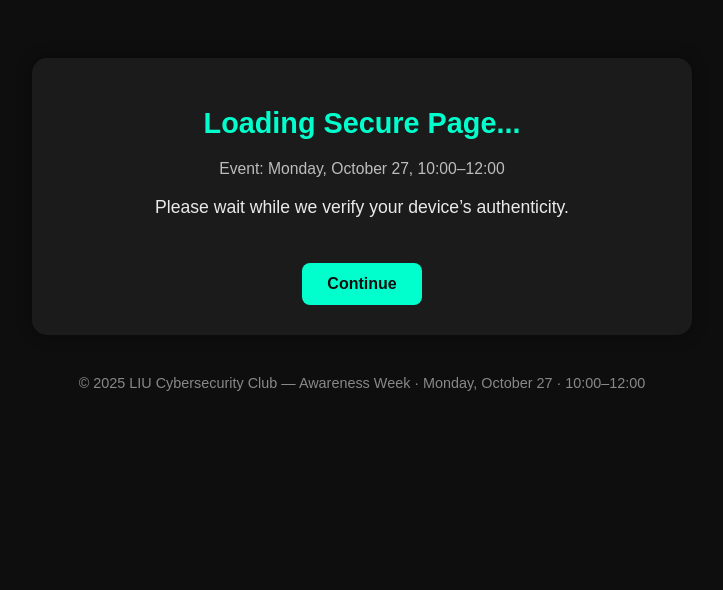
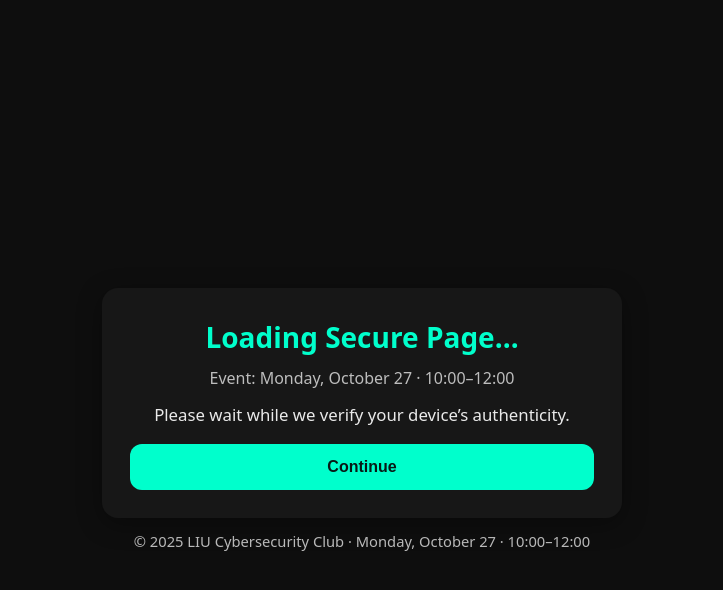
Before and after one commit to yehyauzi/Qr-Awareness, a plain HTML site: page index.html in a window 1280 px wide. Shown: the whole page, without its empty margins (278-1001 px from the left). Drawn offline with Linux system fonts and the light colour scheme.

Commit message:
Update index.html

```diff
--- a/index.html
+++ b/index.html
@@ -1,106 +1,106 @@
 <!DOCTYPE html>
 <html lang="en">
 <head>
-  <meta charset="UTF-8">
-  <meta name="viewport" content="width=device-width, initial-scale=1.0">
+  <meta charset="UTF-8" />
+  <meta name="viewport" content="width=device-width, initial-scale=1, viewport-fit=cover" />
+  <meta name="theme-color" content="#0e0e0e" />
   <title>QR Awareness Campaign</title>
   <style>
-    body {
-      font-family: Arial, sans-serif;
-      background-color: #0e0e0e;
-      color: #eaeaea;
-      text-align: center;
-      padding: 50px 20px;
+    :root{
+      --bg:#0e0e0e; --card:#171717; --text:#eaeaea; --muted:#bdbdbd; --accent:#00ffcc;
+      --radius:16px; --shadow:0 6px 24px rgba(0,0,0,.35);
     }
-    .card {
-      background-color: #1b1b1b;
-      border-radius: 15px;
-      padding: 30px;
-      box-shadow: 0 0 15px rgba(0,0,0,0.4);
-      max-width: 600px;
-      margin: 0 auto;
-      transition: all 0.3s ease-in-out;
+    /* Mobile-first layout */
+    html,body{height:100%; background:var(--bg); color:var(--text);}
+    body{
+      margin:0;
+      font-family: system-ui, -apple-system, Segoe UI, Roboto, Arial, sans-serif;
+      display:flex; align-items:center; justify-content:center;
+      padding: max(20px, env(safe-area-inset-top)) 16px max(24px, env(safe-area-inset-bottom));
+      line-height:1.5;
     }
-    h1 {
-      color: #00ffcc;
-      font-size: 1.8em;
+    .wrap{
+      width:100%; max-width:520px;
     }
-    .meta {
-      margin-top: 8px;
-      font-size: 0.98em;
-      color: #bdbdbd;
+    .card{
+      background:var(--card); border-radius:var(--radius); box-shadow:var(--shadow);
+      padding: clamp(20px, 5vw, 28px);
+      text-align:center;
     }
-    p {
-      font-size: 1.1em;
-      line-height: 1.6;
-      margin-top: 15px;
+    h1{
+      font-size: clamp(1.25rem, 4.5vw, 1.75rem);
+      margin:0 0 8px; color:var(--accent);
     }
-    .hidden { display: none; }
-    button {
-      background-color: #00ffcc;
-      color: #0e0e0e;
-      border: none;
-      padding: 12px 25px;
-      border-radius: 8px;
-      font-weight: bold;
-      cursor: pointer;
-      margin-top: 25px;
-      font-size: 1em;
+    .meta{
+      color:var(--muted); font-size: clamp(.9rem, 3.5vw, 1rem); margin-bottom: 8px;
     }
-    button:hover { background-color: #00e6b8; }
-    a {
-      color: #00ffcc;
-      text-decoration: none;
-      font-weight: bold;
+    p{font-size: clamp(1rem, 3.8vw, 1.05rem); margin: 12px 0;}
+    .hidden{display:none;}
+    .btn{
+      display:block; width:100%;
+      margin-top:16px; padding:14px 18px;
+      border:0; border-radius:12px; font-weight:700; font-size:1rem;
+      background:var(--accent); color:#081a16;
+      touch-action:manipulation; cursor:pointer;
     }
-    a:hover { text-decoration: underline; }
-    footer {
-      margin-top: 40px;
-      font-size: 0.9em;
-      color: #888;
+    .btn:active{transform: scale(.995);}
+    a{color:var(--accent); text-decoration:none; font-weight:700;}
+    a:focus-visible, .btn:focus-visible{outline:2px solid var(--accent); outline-offset:3px;}
+
+    footer{
+      margin-top:12px; text-align:center; color:var(--muted);
+      font-size: .92rem;
+    }
+
+    /* nice entrance without motion sickness */
+    .fade-in{opacity:0; transform: translateY(6px); animation:fade .35s ease forwards;}
+    @keyframes fade{to{opacity:1; transform:none;}}
+    @media (prefers-reduced-motion: reduce){
+      .fade-in{animation:none; opacity:1; transform:none;}
     }
   </style>
 </head>
 <body>
-  <div class="card" id="page1">
-    <h1>Loading Secure Page...</h1>
-    <div class="meta">Event: Monday, October 27, 10:00–12:00</div>
+  <main class="wrap">
+    <!-- Screen 1 -->
+    <section class="card fade-in" id="page1" aria-labelledby="t1">
+      <h1 id="t1">Loading Secure Page…</h1>
+      <div class="meta">Event: Monday, October 27 · 10:00–12:00</div>
       <p>Please wait while we verify your device’s authenticity.</p>
-    <button onclick="reveal()">Continue</button>
-  </div>
+      <button class="btn" onclick="reveal()" aria-controls="page2" aria-expanded="false">
+        Continue
+      </button>
+    </section>
 
-  <div class="card hidden" id="page2">
-    <h1>⚠️ You’ve Just Been Quished!</h1>
+    <!-- Screen 2 -->
+    <section class="card hidden fade-in" id="page2" aria-labelledby="t2">
+      <h1 id="t2">⚠️ You’ve Just Been Quished!</h1>
       <div class="meta">Cybersecurity Awareness Demo — Mon, Oct 27 · 10:00–12:00</div>
       <p>
-      This QR code was part of the <strong>Cybersecurity Awareness Campaign</strong> by the LIU Cybersecurity Club.
+        This QR code is part of the <strong>LIU Cybersecurity Club</strong> awareness campaign.
       </p>
       <p>
-      Imagine if this page had been <strong>malicious</strong> — it could have:
-      <br>🔹 Stolen your credentials<br>
-      🔹 Installed malware<br>
-      🔹 Spoofed a trusted login page
+        If this were malicious, it could have:<br>
+        • Stolen your credentials<br>
+        • Installed malware<br>
+        • Spoofed a trusted login page
       </p>
+      <p><strong>Tip:</strong> Always preview and verify the URL behind a QR before proceeding.</p>
       <p>
-      <strong>Lesson:</strong> Always verify the URL before scanning a QR code.<br>
-      Stay alert. Stay secure. 🧠🔒
+        Want more? <a href="https://forms.gle/your-registration-link-here" target="_blank" rel="noopener">
+        Join the LIU Cybersecurity Club</a>
       </p>
-    <p>
-      Want to learn more about cybersecurity?<br>
-      <a href="https://forms.gle/oU3hHJEYnskKFpbw7" target="_blank">
-        Join the LIU Cybersecurity Club
-      </a>
-    </p>
-  </div>
+    </section>
 
-  <footer>
-    © 2025 LIU Cybersecurity Club — Awareness Week · Monday, October 27 · 10:00–12:00
-  </footer>
+    <footer>© 2025 LIU Cybersecurity Club · Monday, October 27 · 10:00–12:00</footer>
+  </main>
 
   <script>
-    function reveal() {
-      document.getElementById("page1").classList.add("hidden");
-      document.getElementById("page2").classList.remove("hidden");
+    function reveal(){
+      const p1 = document.getElementById('page1');
+      const p2 = document.getElementById('page2');
+      p1.classList.add('hidden');
+      p2.classList.remove('hidden');
     }
   </script>
 </body>
```
Lines whose indentation alone changed are shown as unchanged.
